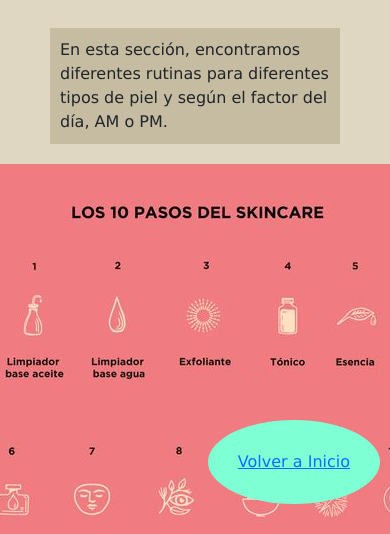
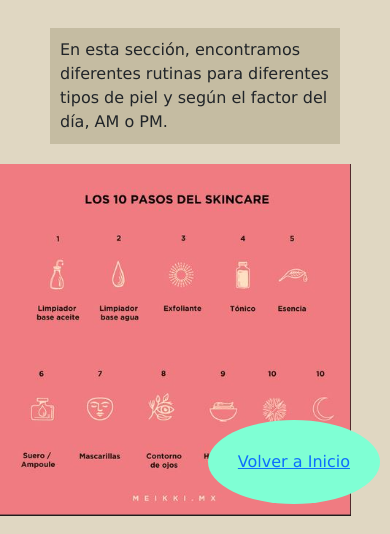
Before and after one commit to YanelGomez94/ProyectoEntrega2GomezY, a plain HTML site: page pages/rutinas.html in a window 390 px wide. Shown: the part 310-844 px from the top of the page. Drawn offline with nearby package versions, Linux system fonts and the light colour scheme.

Commit message:
realice la entrega de la segunda entrega del proyecto final

```diff
--- a/css/style.css
+++ b/css/style.css
@@ -374,7 +374,7 @@
   object-fit: cover;
  }
  .slide {
-    margin-top: 10px;
+    margin-top: 30px;
  }
  .slide img {
     height: 60vh;
@@ -428,12 +428,11 @@
 
 }
 
-@media screen and (max-width: 600px) {
-   .new {
-      width: 100%;
-      align-items: center;
-      align-content: center;
-
+@media screen and (max-width: 500px) {
+   .pasos {
+     display: flex;
+     flex-direction: column;
+     width: 90%;
    }
 
 }
```
